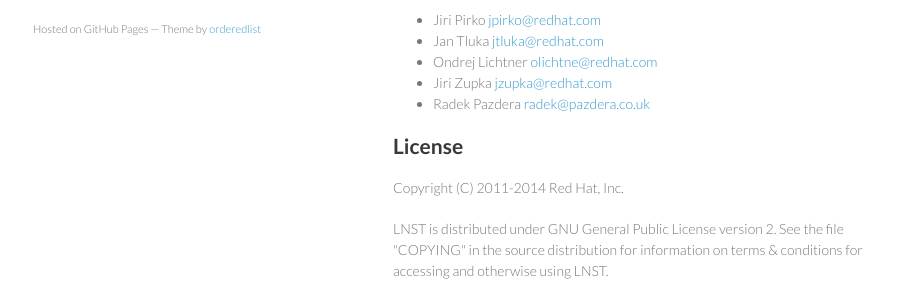
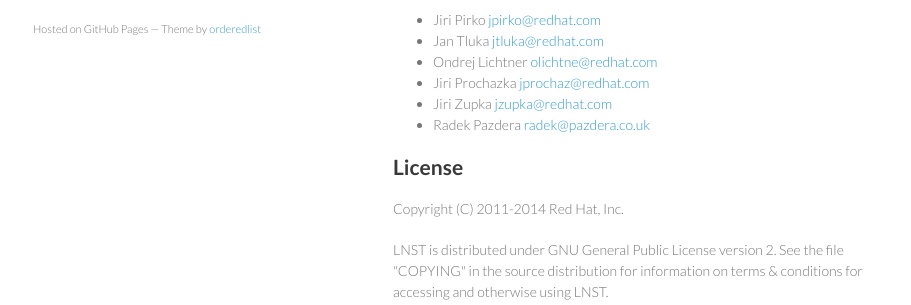
Before and after one commit to LNST-project/lnst, a plain HTML site: page index.html in a window 1280 px wide. Shown: the part 692-997 px from the top of the page, without its empty margins (177-1088 px from the left). Drawn offline with Linux system fonts and the light colour scheme.

Commit message:
add Jiri Prochazka to authors list
Signed-off-by: Jiri Pirko <jiri@resnulli.us>

```diff
--- a/index.html
+++ b/index.html
@@ -54,6 +54,8 @@ architecture of LNST please refer to the <a href="https://github.com/jpirko/lnst
 </li>
 <li>Ondrej Lichtner <a href="mailto:olichtne@redhat.com">olichtne@redhat.com</a>
 </li>
+<li>Jiri Prochazka <a href="mailto:jprochaz@redhat.com">jprochaz@redhat.com</a>
+</li>
 <li>Jiri Zupka <a href="mailto:jzupka@redhat.com">jzupka@redhat.com</a>
 </li>
 <li>Radek Pazdera <a href="mailto:radek@pazdera.co.uk">radek@pazdera.co.uk</a>
```
